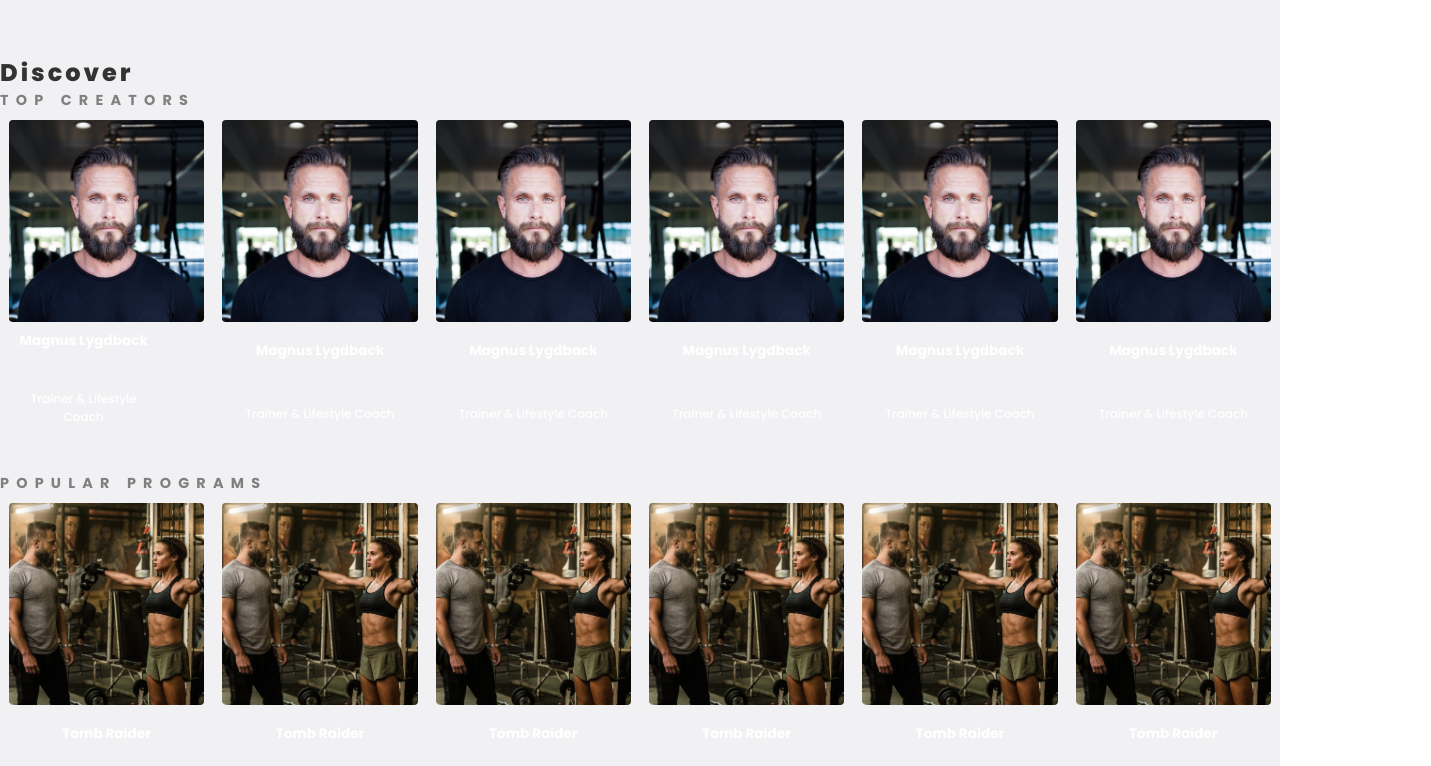
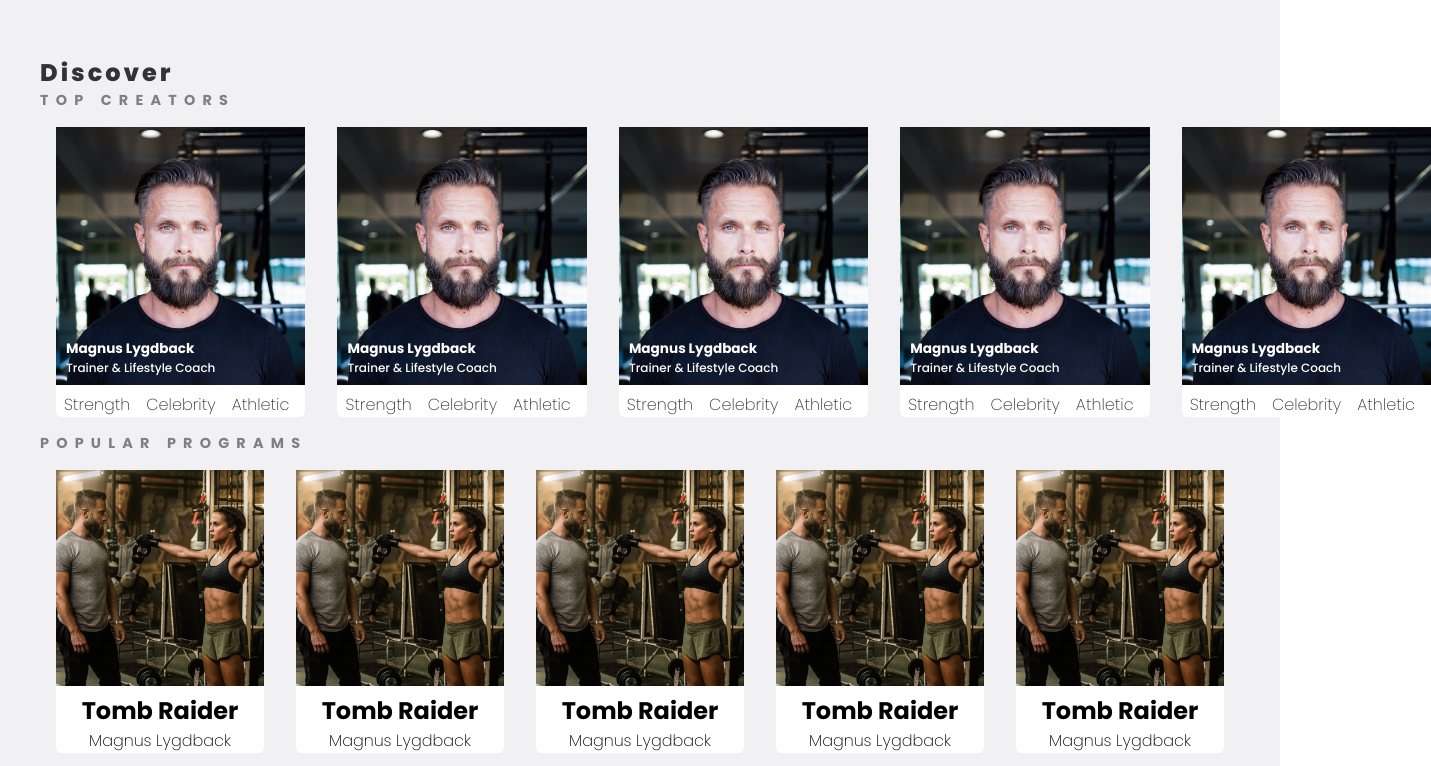
Before and after one commit to joshbm-git/PlayBook, a plain HTML site: page index.html in a window 1280 px wide. Shown: the part 426-1192 px from the top of the page, 1431 px wide, since content can reach past the window. Drawn offline with Linux system fonts and the light colour scheme; no server answers.

Commit message:
Fixed text blocks

```diff
--- a/mike.css
+++ b/mike.css
@@ -1,8 +1,11 @@
-
+* {
+  margin: 0;
+  padding: 0;
+  box-sizing: border-box;
+}
 body {
   margin: 0;
 }
-
 
 h1 {
   font-size: 1.5em;
@@ -24,7 +27,7 @@ h3 {
 }
 
 .content-wrapper {
-    max-width: 1400px;
+  max-width: 1200px;
   margin: auto;
 }
 
@@ -39,27 +42,26 @@ background-color: white;
   border-radius: 1em;
   padding: 10px;
   margin: 10px;
-
 }
 
-.grid-creators h2{
+.grid-creators h2 {
   margin-top: 10px;
   font-weight: 700;
   font-size: 0.9em;
 }
 
-.grid-creators img{
+.grid-creators img {
   width: 60%;
   border-radius: 50%;
   margin-top: 20px;
 }
 
-.grid-creators p{
+.grid-creators p {
   margin-top: 20px;
   font-size: 0.85em;
   font-weight: 600;
   letter-spacing: 0.1em;
-    background-color:#6562f8;
+  background-color: #6562f8;
   color: white;
   border-radius: 0.3em;
   padding: 6%;
@@ -67,60 +69,62 @@ background-color: white;
   margin-left: auto;
   margin-right: auto;
   width: 70%;
-
-
-
 }
 
 .grid-discover {
   position: relative;
-  margin: 0.7%;
-  margin-bottom: 3%;
+  background-color: white;
+  border-radius: 2%;
+  margin: 1em;
+}
 
+.grid-discover img {
+  width: 100%;
 }
+
 .text-block {
   position: absolute;
-  bottom: 0;
-  left: 0;
+  bottom: 40px;
+  right: 90px;
+  text-align: left;
 }
-    .grid-discover h2{
 
-    padding: 6%;
-    margin-bottom: 1.5em;
+.text-block h2 {
   font-weight: 700;
   font-size: 0.85em;
   color: white;
 }
 
-    .grid-discover p{
-
-        padding: 6%;
+.text-block p {
   font-weight: 500;
   font-size: 0.75em;
   color: white;
 }
 
-        .grid-discover img{
-            width: 100%;
-            border-radius: 2%;
-
-
+.tags ul {
+  display: flex;
+  list-style: none;
+  padding-left: 0.5em;
 }
 
+.tags li {
+  margin-right: 1em;
+}
 
-
+.text-desc {
+  color: black;
+}
 
 .grid-nutrition {
   position: relative;
   margin: 0.7%;
   margin-bottom: 3%;
-
 }
 
-            .grid-nutrition h2{
-              position:absolute;
-              bottom:0;
-              left:0;
+.grid-nutrition h2 {
+  position: absolute;
+  bottom: 0;
+  left: 0;
   padding: 6%;
   margin-bottom: 1.5em;
   font-weight: 700;
@@ -128,19 +132,17 @@ background-color: white;
   color: white;
 }
 
-              .grid-nutrition p{
-                  position:absolute;
-                  bottom:0;
-                  left:0;
+.grid-nutrition p {
+  position: absolute;
+  bottom: 0;
+  left: 0;
   padding: 6%;
   font-weight: 700;
   font-size: 1.3em;
   color: #7fcead;
 }
 
-                  .grid-nutrition img{
+.grid-nutrition img {
   width: 100%;
   border-radius: 2%;
-
-
 }
--- a/pages/home.js
+++ b/pages/home.js
@@ -30,77 +30,158 @@ export default class HomePage {
 
         <h1>Discover</h1>
         <h3>TOP CREATORS</h3>
+
         <div class="flex-container">
 
         <div class="grid-discover">
+
         <img src="images/magnus.jpg">
+
         <div class="text-block">
         <h2>Magnus Lygdback</h2>
         <p>Trainer & Lifestyle Coach</p>
         </div>
-        </div>
-
-
-        <div class="grid-discover">
-        <img src="images/magnus.jpg">
-        <h2>Magnus Lygdback</h2>
-        <p>Trainer & Lifestyle Coach</p>
-        </div>
-        <div class="grid-discover">
-        <img src="images/magnus.jpg">
-        <h2>Magnus Lygdback</h2>
-        <p>Trainer & Lifestyle Coach</p>
-        </div>
-        <div class="grid-discover">
-        <img src="images/magnus.jpg">
-        <h2>Magnus Lygdback</h2>
-        <p>Trainer & Lifestyle Coach</p>
-        </div>
-        <div class="grid-discover">
-        <img src="images/magnus.jpg">
-        <h2>Magnus Lygdback</h2>
-        <p>Trainer & Lifestyle Coach</p>
-        </div>
-        <div class="grid-discover">
-        <img src="images/magnus.jpg">
-        <h2>Magnus Lygdback</h2>
-        <p>Trainer & Lifestyle Coach</p>
+        <div class="tags">
+        <ul>
+        <li>Strength</li>
+        <li>Celebrity</li>
+        <li>Athletic</li>
+        </ul>
         </div>
         </div>
 
 
+
+        <div class="grid-discover">
+
+        <img src="images/magnus.jpg">
+
+        <div class="text-block">
+        <h2>Magnus Lygdback</h2>
+        <p>Trainer & Lifestyle Coach</p>
+        </div>
+        <div class="tags">
+        <ul>
+        <li>Strength</li>
+        <li>Celebrity</li>
+        <li>Athletic</li>
+        </ul>
+        </div>
+        </div>
+
+         <div class="grid-discover">
+
+        <img src="images/magnus.jpg">
+
+        <div class="text-block">
+        <h2>Magnus Lygdback</h2>
+        <p>Trainer & Lifestyle Coach</p>
+        </div>
+        <div class="tags">
+        <ul>
+        <li>Strength</li>
+        <li>Celebrity</li>
+        <li>Athletic</li>
+        </ul>
+        </div>
+        </div>
+
+        <div class="grid-discover">
+
+        <img src="images/magnus.jpg">
+
+        <div class="text-block">
+        <h2>Magnus Lygdback</h2>
+        <p>Trainer & Lifestyle Coach</p>
+        </div>
+        <div class="tags">
+        <ul>
+        <li>Strength</li>
+        <li>Celebrity</li>
+        <li>Athletic</li>
+        </ul>
+        </div>
+        </div>
+
+         <div class="grid-discover">
+
+        <img src="images/magnus.jpg">
+
+        <div class="text-block">
+        <h2>Magnus Lygdback</h2>
+        <p>Trainer & Lifestyle Coach</p>
+        </div>
+        <div class="tags">
+        <ul>
+        <li>Strength</li>
+        <li>Celebrity</li>
+        <li>Athletic</li>
+        </ul>
+        </div>
+        </div>
+
+        </div>
+
+
         <h3>POPULAR PROGRAMS</h3>
+
         <div class="flex-container">
+
         <div class="grid-discover">
+
         <img src="images/tombraider.jpg">
+
+        <div class="text-desc">
         <h2>Tomb Raider</h2>
         <p>Magnus Lygdback</p>
         </div>
-        <div class="grid-discover">
+
+        </div>
+
+          <div class="grid-discover">
+
         <img src="images/tombraider.jpg">
+
+        <div class="text-desc">
         <h2>Tomb Raider</h2>
         <p>Magnus Lygdback</p>
         </div>
-        <div class="grid-discover">
+
+        </div>
+
+          <div class="grid-discover">
+
         <img src="images/tombraider.jpg">
+
+        <div class="text-desc">
         <h2>Tomb Raider</h2>
         <p>Magnus Lygdback</p>
         </div>
-        <div class="grid-discover">
+
+        </div>
+
+         <div class="grid-discover">
+
         <img src="images/tombraider.jpg">
+
+        <div class="text-desc">
         <h2>Tomb Raider</h2>
         <p>Magnus Lygdback</p>
         </div>
-        <div class="grid-discover">
+
+        </div>
+
+         <div class="grid-discover">
+
         <img src="images/tombraider.jpg">
+
+        <div class="text-desc">
         <h2>Tomb Raider</h2>
         <p>Magnus Lygdback</p>
         </div>
-        <div class="grid-discover">
-        <img src="images/tombraider.jpg">
-        <h2>Tomb Raider</h2>
-        <p>Magnus Lygdback</p>
+
         </div>
+
         </div>
 
         <h3>NUTRITION PLANS</h3>
```
Lines whose indentation alone changed are shown as unchanged.
